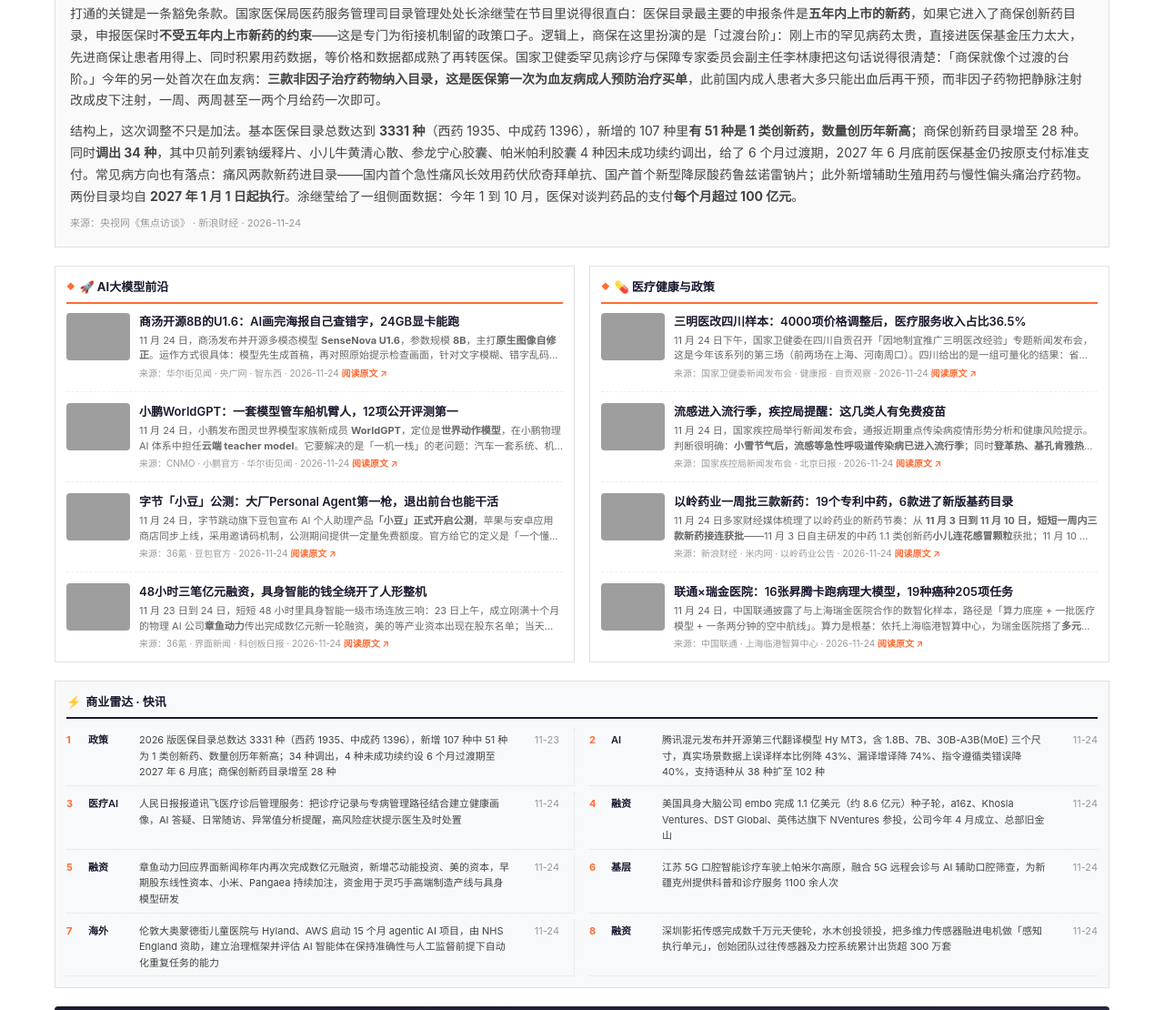
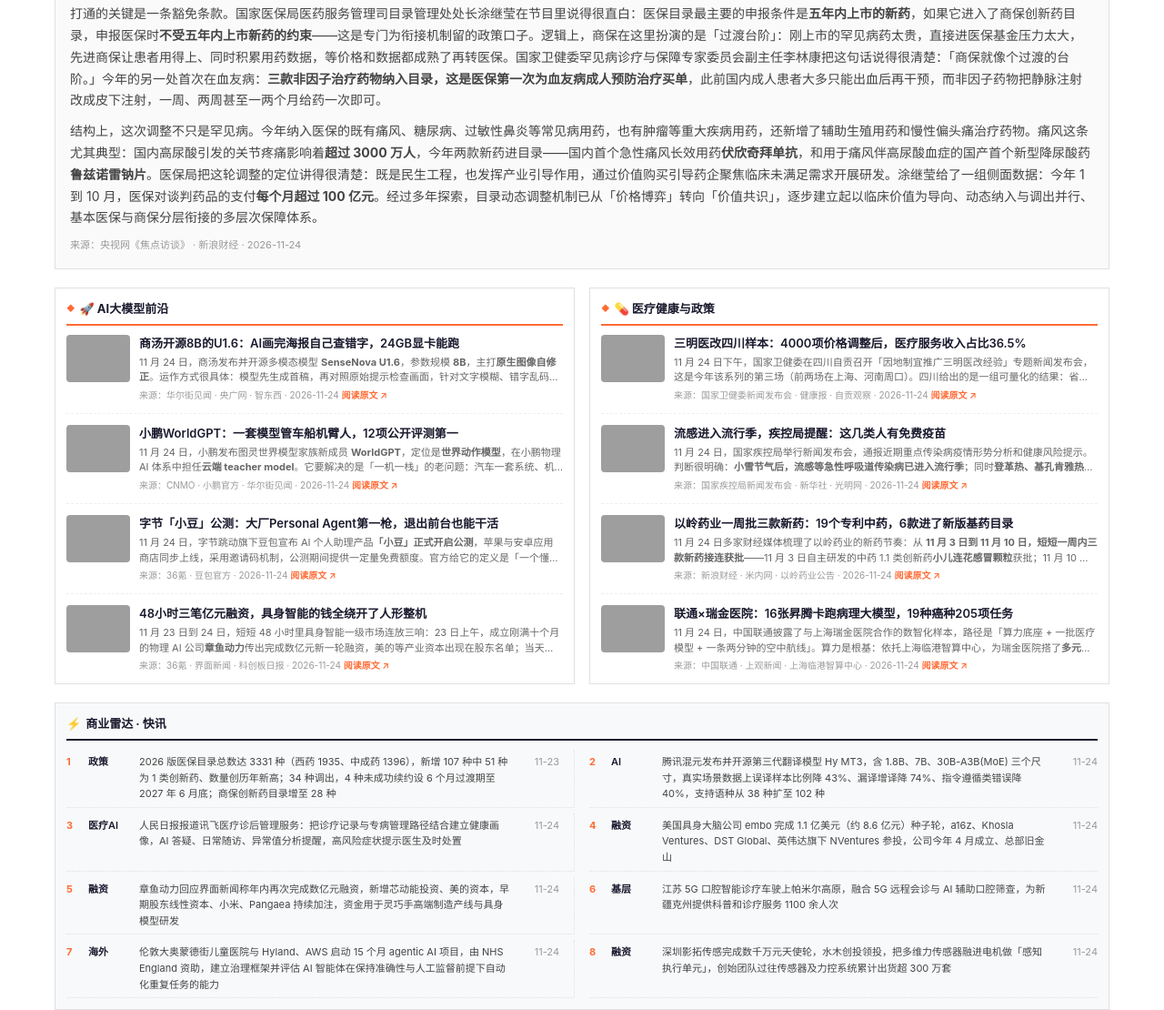
Before and after one commit to jialingxiao/xiaoxiaoqi-site, a plain HTML site: page daily/2026-11-25.html in a window 1280 px wide. Shown: the part 724-1834 px from the top of the page at 91% size. Drawn offline with Linux system fonts and the light colour scheme; grey boxes are pictures that could not be loaded.

Commit message:
fix: 吐司日报第219期数据校正
头条第三段改为央视原文口径（痛风两款/常见病/每月百亿），目录总量数据移至快讯；商汤美学分数去掉无源具体数值；小鹏补官方项目页说明；流感条目补三种毒株与两类误区、换光明网链接；联通瑞金补超100家基层与无人机运营数据

```diff
--- a/daily/2026-11-25.html
+++ b/daily/2026-11-25.html
@@ -419,7 +419,7 @@
         打通的关键是一条豁免条款。国家医保局医药服务管理司目录管理处处长涂继莹在节目里说得很直白：医保目录最主要的申报条件是<strong>五年内上市的新药</strong>，如果它进入了商保创新药目录，申报医保时<strong>不受五年内上市新药的约束</strong>——这是专门为衔接机制留的政策口子。逻辑上，商保在这里扮演的是「过渡台阶」：刚上市的罕见病药太贵，直接进医保基金压力太大，先进商保让患者用得上、同时积累用药数据，等价格和数据都成熟了再转医保。国家卫健委罕见病诊疗与保障专家委员会副主任李林康把这句话说得很清楚：「商保就像个过渡的台阶。」今年的另一处首次在血友病：<strong>三款非因子治疗药物纳入目录，这是医保第一次为血友病成人预防治疗买单</strong>，此前国内成人患者大多只能出血后再干预，而非因子药物把静脉注射改成皮下注射，一周、两周甚至一两个月给药一次即可。
     </p>
     <p class="headline-summary">
-        结构上，这次调整不只是加法。基本医保目录总数达到 <strong>3331 种</strong>（西药 1935、中成药 1396），新增的 107 种里<strong>有 51 种是 1 类创新药，数量创历年新高</strong>；商保创新药目录增至 28 种。同时<strong>调出 34 种</strong>，其中贝前列素钠缓释片、小儿牛黄清心散、参龙宁心胶囊、帕米帕利胶囊 4 种因未成功续约调出，给了 6 个月过渡期，2027 年 6 月底前医保基金仍按原支付标准支付。常见病方向也有落点：痛风两款新药进目录——国内首个急性痛风长效用药伏欣奇拜单抗、国产首个新型降尿酸药鲁兹诺雷钠片；此外新增辅助生殖用药与慢性偏头痛治疗药物。两份目录均自 <strong>2027 年 1 月 1 日起执行</strong>。涂继莹给了一组侧面数据：今年 1 到 10 月，医保对谈判药品的支付<strong>每个月超过 100 亿元</strong>。
+        结构上，这次调整不只是罕见病。今年纳入医保的既有痛风、糖尿病、过敏性鼻炎等常见病用药，也有肿瘤等重大疾病用药，还新增了辅助生殖用药和慢性偏头痛治疗药物。痛风这条尤其典型：国内高尿酸引发的关节疼痛影响着<strong>超过 3000 万人</strong>，今年两款新药进目录——国内首个急性痛风长效用药<strong>伏欣奇拜单抗</strong>，和用于痛风伴高尿酸血症的国产首个新型降尿酸药<strong>鲁兹诺雷钠片</strong>。医保局把这轮调整的定位讲得很清楚：既是民生工程，也发挥产业引导作用，通过价值购买引导药企聚焦临床未满足需求开展研发。涂继莹给了一组侧面数据：今年 1 到 10 月，医保对谈判药品的支付<strong>每个月超过 100 亿元</strong>。经过多年探索，目录动态调整机制已从「价格博弈」转向「价值共识」，逐步建立起以临床价值为导向、动态纳入与调出并行、基本医保与商保分层衔接的多层次保障体系。
     </p>
     <p class="headline-source">
         来源：央视网《焦点访谈》 · 新浪财经 · 2026-11-24
@@ -437,7 +437,7 @@
                 <img src="https://s.coze.cn/image/K3zWlyDfTqQ/" alt="商汤 U1.6 图像自修正" class="column-item-image">
                 <div class="column-item-content">
                     <h4 class="column-item-title">商汤开源8B的U1.6：AI画完海报自己查错字，24GB显卡能跑</h4>
-                    <p class="column-item-summary">11 月 24 日，商汤发布并开源多模态模型 <strong>SenseNova U1.6</strong>，参数规模 <strong>8B</strong>，主打<strong>原生图像自修正</strong>。运作方式很具体：模型先生成首稿，再对照原始提示检查画面，针对文字模糊、错字乱码、英文拼写错误、编号错乱提出修改意见，并结合原提示与首稿输出修正版——把「生成—检查—修改」压进同一次生成。效果上，开启自修正后 UltraTextBench 密集信息图测试得分<strong>从 86.04 升至 92.28，相对提升约 7%</strong>；内部用户评测中美学得分较上一代 U1.5 Lite <strong>高约 10%</strong>（70.80 对 64.10）。开源规格给得很实：权重开放至 GitHub、Hugging Face 与 ModelScope，包含原始 BF16 分片、合并 BF16、FP8 与 INT8 量化版本、GGUF 三档量化，另附 4 步与 8 步采样 LoRA；<strong>单卡 24GB 显存加 64GB 系统内存即可推理，权重占用约 35GB 磁盘</strong>。API 版本 U1.6 Lite 已接入商汤小浣熊、Seko、Kapi 相机，并上线 ComfyUI 与 SenseNova Token Plan。边界也交代了：自修正训练主要针对信息图场景，非信息图场景只有部分泛化；商汤明确表示 U1.6 与 U1.5 在相同工作负载下部署需求相近，<strong>尚无实际部署成本下降的量化数据</strong>；API 价格暂未披露。</p>
+                    <p class="column-item-summary">11 月 24 日，商汤发布并开源多模态模型 <strong>SenseNova U1.6</strong>，参数规模 <strong>8B</strong>，主打<strong>原生图像自修正</strong>。运作方式很具体：模型先生成首稿，再对照原始提示检查画面，针对文字模糊、错字乱码、英文拼写错误、编号错乱提出修改意见，并结合原提示与首稿输出修正版——把「生成—检查—修改」压进同一次生成。效果上，开启自修正后 UltraTextBench 密集信息图测试得分<strong>从 86.04 升至 92.28，相对提升约 7%</strong>；内部用户评测中美学得分较上一版 U1.5 Lite <strong>高约 10%</strong>。开源规格给得很实：权重开放至 GitHub、Hugging Face 与 ModelScope，包含原始 BF16 分片、合并 BF16、FP8 与 INT8 量化版本、GGUF 三档量化，另附 4 步与 8 步采样 LoRA；<strong>单卡 24GB 显存加 64GB 系统内存即可推理，权重占用约 35GB 磁盘</strong>。API 版本 U1.6 Lite 已接入商汤小浣熊、Seko、Kapi 相机，并上线 ComfyUI 与 SenseNova Token Plan。边界也交代了：自修正训练主要针对信息图场景，非信息图场景只有部分泛化；商汤明确表示 U1.6 与 U1.5 在相同工作负载下部署需求相近，<strong>尚无实际部署成本下降的量化数据</strong>；API 价格暂未披露。</p>
                     <p class="column-item-source">来源：华尔街见闻 · 央广网 · 智东西 · 2026-11-24 <a href="http://m.toutiao.com/group/7711691830169174528/" target="_blank" rel="noopener noreferrer">阅读原文 ↗</a></p>
                 </div>
             </div>
@@ -448,7 +448,7 @@
                 <img src="https://s.coze.cn/image/noxqePMAVRI/" alt="小鹏 WorldGPT 六类本体" class="column-item-image">
                 <div class="column-item-content">
                     <h4 class="column-item-title">小鹏WorldGPT：一套模型管车船机臂人，12项公开评测第一</h4>
-                    <p class="column-item-summary">11 月 24 日，小鹏发布图灵世界模型家族新成员 <strong>WorldGPT</strong>，定位是<strong>世界动作模型</strong>，在小鹏物理 AI 体系中担任<strong>云端 teacher model</strong>。它要解决的是「一机一栈」的老问题：汽车一套系统、机械臂一套、无人机又是一套，机器种类越多成本越高、数据切得越碎。难点在于动作无法跨本体共享——方向盘转角对机械臂没意义，关节角度对无人机也没意义，但所有会动的机器都用摄像头看世界，<strong>像素成了共同语言</strong>。做法是：以更大容量做跨本体训练提取共有的世界知识与动作直觉，再针对不同本体蒸馏出小型本地模型，兼顾通用能力与端侧部署。能力上，输入历史摄像头画面加一条指令，输出<strong>未来视频、动作、视觉任务与语言推理</strong>——官方演示指令是「把杯子放到托盘上」这类操作任务，输出侧覆盖未来数秒多路摄像头画面、方向盘转角与关节角度、深度与分割，以及一段自然语言解释。成绩方面，截至 2026 年 11 月 12 日，WorldGPT 在驾驶、机器人操作、视觉理解、视频生成四个领域的公开评测中<strong>拿下 12 个第一</strong>：NAVSIM v2 常规场景与高难度场景双双第一，50 种单臂操作任务<strong>平均成功率 95.2%</strong>，CV-Bench 与 BLINK 的相对深度、空间关系两个子项第一，VBench 2.0 总分第一、WorldOlympiad 并列第一。需要说明的是，这是厂商自测口径，完整技术报告尚未发布，也还没有商业化落地时间表。</p>
+                    <p class="column-item-summary">11 月 24 日，小鹏发布图灵世界模型家族新成员 <strong>WorldGPT</strong>，定位是<strong>世界动作模型</strong>，在小鹏物理 AI 体系中担任<strong>云端 teacher model</strong>。它要解决的是「一机一栈」的老问题：汽车一套系统、机械臂一套、无人机又是一套，机器种类越多成本越高、数据切得越碎。难点在于动作无法跨本体共享——方向盘转角对机械臂没意义，关节角度对无人机也没意义，但所有会动的机器都用摄像头看世界，<strong>像素成了共同语言</strong>。做法是：以更大容量做跨本体训练提取共有的世界知识与动作直觉，再针对不同本体蒸馏出小型本地模型，兼顾通用能力与端侧部署。能力上，输入历史摄像头画面加一条指令，输出<strong>未来视频、动作、视觉任务与语言推理</strong>——官方演示指令是「把杯子放到托盘上」这类操作任务，输出侧覆盖未来数秒多路摄像头画面、方向盘转角与关节角度、深度与分割，以及一段自然语言解释。成绩方面，截至 2026 年 11 月 12 日，WorldGPT 在驾驶、机器人操作、视觉理解、视频生成四个领域的公开评测中<strong>拿下 12 个第一</strong>：NAVSIM v2 常规场景与高难度场景双双第一，50 种单臂操作任务<strong>平均成功率 95.2%</strong>，CV-Bench 与 BLINK 的相对深度、空间关系两个子项第一，VBench 2.0 总分第一、WorldOlympiad 并列第一。需要说明的是，这是厂商自测口径，官方称完整结果见项目页 worldgpt-1.github.io，也未披露何时会出现在量产车型或机器人上。</p>
                     <p class="column-item-source">来源：CNMO · 小鹏官方 · 华尔街见闻 · 2026-11-24 <a href="http://m.toutiao.com/group/7711731733707735579/" target="_blank" rel="noopener noreferrer">阅读原文 ↗</a></p>
                 </div>
             </div>
@@ -496,8 +496,8 @@
                 <img src="https://s.coze.cn/image/HKNw5ZBrzXc/" alt="流感进入流行季" class="column-item-image">
                 <div class="column-item-content">
                     <h4 class="column-item-title">流感进入流行季，疾控局提醒：这几类人有免费疫苗</h4>
-                    <p class="column-item-summary">11 月 24 日，国家疾控局举行新闻发布会，通报近期重点传染病疫情形势分析和健康风险提示。判断很明确：<strong>小雪节气后，流感等急性呼吸道传染病已进入流行季</strong>；同时<strong>登革热、基孔肯雅热等虫媒传染病境外输入风险持续存在</strong>，诺如病毒感染等肠道传染病需防范重点场所发生聚集性疫情的风险。发布会上提到一组政策信息值得留意：今年国家针对<strong>农村地区「一老一小」重点人群、职工医保参保人及已参保近亲属、新就业形态劳动者群体</strong>等，出台了一系列流感疫苗接种免费和支持性惠民政策；各地也在推行周末接种、专场接种等便民服务。疾控局呼吁公众及时预约接种，并提示冬季冷空气活动频繁、寒燥交加，人体免疫力容易下降，婴幼儿、老年人、孕妇及慢性病患者等重点人群要重点关注自身健康状况，出现发热、咽痛、咳嗽、腹泻等不适症状及时就医，不要自行盲目用药。对做疫苗、检测和院感相关业务的企业，这条是明确的季节性需求信号：接种窗口集中在 11 月下旬到次年 1 月，免费政策覆盖的人群范围比往年更宽。</p>
-                    <p class="column-item-source">来源：国家疾控局新闻发布会 · 北京日报 · 2026-11-24 <a href="https://m.weibo.cn/detail/5369044502317161" target="_blank" rel="noopener noreferrer">阅读原文 ↗</a></p>
+                    <p class="column-item-summary">11 月 24 日，国家疾控局举行新闻发布会，通报近期重点传染病疫情形势分析和健康风险提示。判断很明确：<strong>小雪节气后，流感等急性呼吸道传染病已进入流行季</strong>；同时<strong>登革热、基孔肯雅热等蚊媒传染病境外输入风险持续存在</strong>，诺如病毒感染等肠道传染病需防范重点场所发生聚集性疫情的风险。中国疾控中心最新监测显示，流感活动呈<strong>波动上升趋势，甲型 H1N1、甲型 H3N2、乙流三种毒株同时活跃</strong>。发布会上提到一组政策信息值得留意：今年国家针对<strong>农村地区「一老一小」重点人群、职工医保参保人及已参保近亲属、新就业形态劳动者群体</strong>等，出台了一系列流感疫苗接种免费和支持性惠民政策；各地也在推行周末接种、专场接种等便民服务。疾控局呼吁公众及时预约接种，并提示冬季冷空气活动频繁、寒燥交加，人体免疫力容易下降，婴幼儿、老年人、孕妇及慢性病患者等重点人群要重点关注自身健康状况，出现发热、咽痛、咳嗽、腹泻等不适症状及时就医，不要自行盲目用药。专家还纠正了两个常见误区：一是「得过流感就不用打疫苗」——同一流行季可能有多种型别或亚型共同或交替流行，不同亚型之间缺乏有效交叉保护，感染过一种仍可能再感染其他型别；二是「吃维 C、吃退烧药硬扛」——没有证据提示维生素 C 可预防或治疗流感，解热镇痛药只对症、对病毒没有直接杀灭作用，对老人和儿童还可能掩盖病情。疾控局建议 6 月龄及以上且无接种禁忌者每年接种，接种后通常 2 至 4 周产生保护性抗体。对做疫苗、检测和院感相关业务的企业，这条是明确的季节性需求信号：接种窗口集中在 11 月下旬到次年 1 月，免费政策覆盖的人群范围比往年更宽。</p>
+                    <p class="column-item-source">来源：国家疾控局新闻发布会 · 新华社 · 光明网 · 2026-11-24 <a href="http://m.toutiao.com/group/7711720761332908584/" target="_blank" rel="noopener noreferrer">阅读原文 ↗</a></p>
                 </div>
             </div>
         </article>
@@ -518,8 +518,8 @@
                 <img src="https://s.coze.cn/image/qydAwZWmFaA/" alt="瑞金医院 AI 病理大模型" class="column-item-image">
                 <div class="column-item-content">
                     <h4 class="column-item-title">联通×瑞金医院：16张昇腾卡跑病理大模型，19种癌种205项任务</h4>
-                    <p class="column-item-summary">11 月 24 日，中国联通披露了与上海瑞金医院合作的数智化样本，路径是「算力底座 + 一批医疗模型 + 一条两分钟的空中航线」。算力是根基：依托上海临港智算中心，为瑞金医院搭了<strong>多元异构、训推一体、云边协同</strong>的技术底座，支撑电子病历辅助生成、RuiPath 病理大模型、全生命周期健康管理等训练和推理。RuiPath 是这里最硬的案例：训练与推理使用 <strong>16 张华为昇腾 910B</strong> 算力卡加 AI 使能平台运行，覆盖 <strong>19 种常见癌种、205 项诊断任务</strong>，在 <strong>59 项系统性验证中有 37 项表现优于对照模型</strong>。超声侧，瑞智超声大模型可完成全身 10 余个部位、100 余类病变的全流程辅助分析；语音电子病历模块把医患问诊过程实时转写，并匹配专科模板生成结构化病历。管理侧，医院的「H 大脑」汇聚医疗业务、人力资源、床位资源、大型设备等多维数据，结合数字孪生与仿真预测辅助资源调度与趋势预判。物流侧，依托高品质网络运转的无人机，把手术室到病理科这段两三百米的路程压缩到两分钟级别——这类「院内最后一百米」的运力问题，过去靠人力跑腿，是病理报告时效的隐形瓶颈。这条案例的价值不在单点技术，而在于它把算力、模型、场景、物流串成了一条能在三甲医院跑通的闭环。</p>
-                    <p class="column-item-source">来源：中国联通 · 上海临港智算中心 · 2026-11-24 <a href="https://m.weibo.cn/detail/5368861469972491" target="_blank" rel="noopener noreferrer">阅读原文 ↗</a></p>
+                    <p class="column-item-summary">11 月 24 日，中国联通披露了与上海瑞金医院合作的数智化样本，路径是「算力底座 + 一批医疗模型 + 一条两分钟的空中航线」。算力是根基：依托上海临港智算中心，为瑞金医院搭了<strong>多元异构、训推一体、云边协同</strong>的技术底座，支撑电子病历辅助生成、RuiPath 病理大模型、全生命周期健康管理等训练和推理。RuiPath 是这里最硬的案例：训练与推理使用 <strong>16 张华为昇腾 910B</strong> 算力卡加 AI 使能平台运行，覆盖 <strong>19 种常见癌种、205 项诊断任务</strong>，在 <strong>59 项系统性验证中有 37 项表现优于对照模型</strong>。这个模型 2025 年 2 月发布、2026 年 8 月升级到 2.0，目前已接入瑞金医院嘉定院区、金山院区、太仓分院、海南分院，以及上海结对帮扶地区<strong>超 100 家基层医疗机构</strong>——临床在边疆、推理在总院、训练在临港，云边协同让优质病理能力跨了山海。超声侧，瑞智超声大模型可完成全身 10 余个部位、100 余类病变的全流程辅助分析；语音电子病历模块把医患问诊过程实时转写，并匹配专科模板生成结构化病历。管理侧，医院的「H 大脑」汇聚医疗业务、人力资源、床位资源、大型设备等多维数据，结合数字孪生与仿真预测辅助资源调度与趋势预判。物流侧，依托高品质网络运转的无人机，把手术室到病理科这段两三百米、平时往返往往超过 20 分钟的路程压缩到 2 分钟。运营数据比宣传语更有说服力：<strong>从 2025 年 9 月 29 日首航到 2026 年 11 月 20 日，累计执飞 217 天、完成 2730 次飞行任务、转运标本 2831 个，保持零差错、零事故</strong>——这类「院内最后一百米」的运力问题，过去靠人力跑腿，是病理报告时效的隐形瓶颈。这条案例的价值不在单点技术，而在于它把算力、模型、场景、物流串成了一条能在三甲医院跑通的闭环。</p>
+                    <p class="column-item-source">来源：中国联通 · 上观新闻 · 上海临港智算中心 · 2026-11-24 <a href="https://m.weibo.cn/detail/5368861469972491" target="_blank" rel="noopener noreferrer">阅读原文 ↗</a></p>
                 </div>
             </div>
         </article>
```
